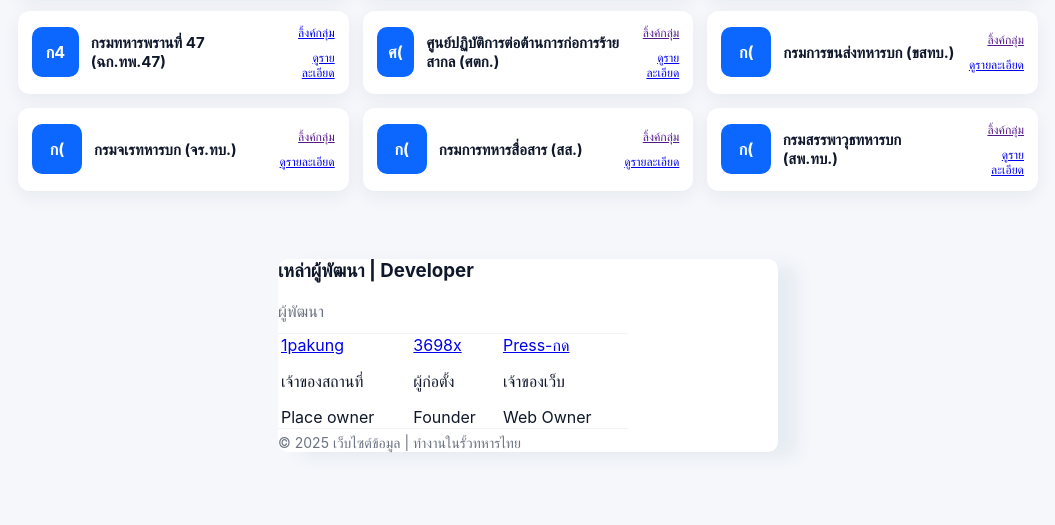
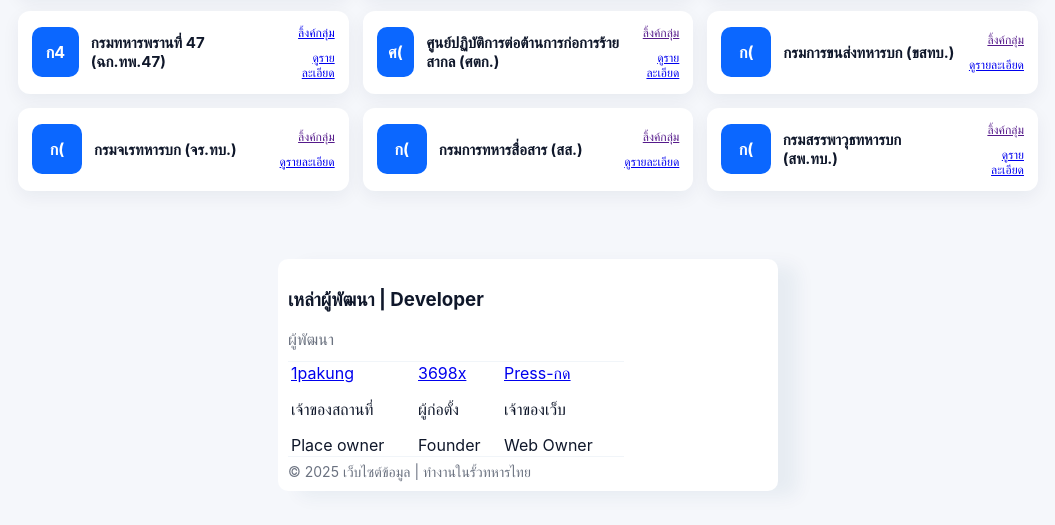
Before and after one commit to taeweb/RTARF-WEB, a plain HTML site: page index.html in a window 1280 px wide. Shown: the part 1315-1840 px from the top of the page, without its empty margins (112-1167 px from the left). Drawn offline with Linux system fonts and the light colour scheme.

Commit message:
Update index.html

```diff
--- a/index.html
+++ b/index.html
@@ -118,7 +118,7 @@ setInterval(()=>{
 
 <script src="script.js"></script>
       <style>
-      .cardd {background:var(--card);padding: auto;border-radius:10px;box-shadow: 20px 6px 18px rgba(11,61,100,0.06)}
+      .cardd {background:var(--card);padding: 10px;border-radius:10px;box-shadow: 20px 6px 18px rgba(11,61,100,0.06)}
       .leadd{color:var(--muted);margin-bottom:12px; padding:auto;}
       .leaddd{margin-bottom:12px;}
 
```
